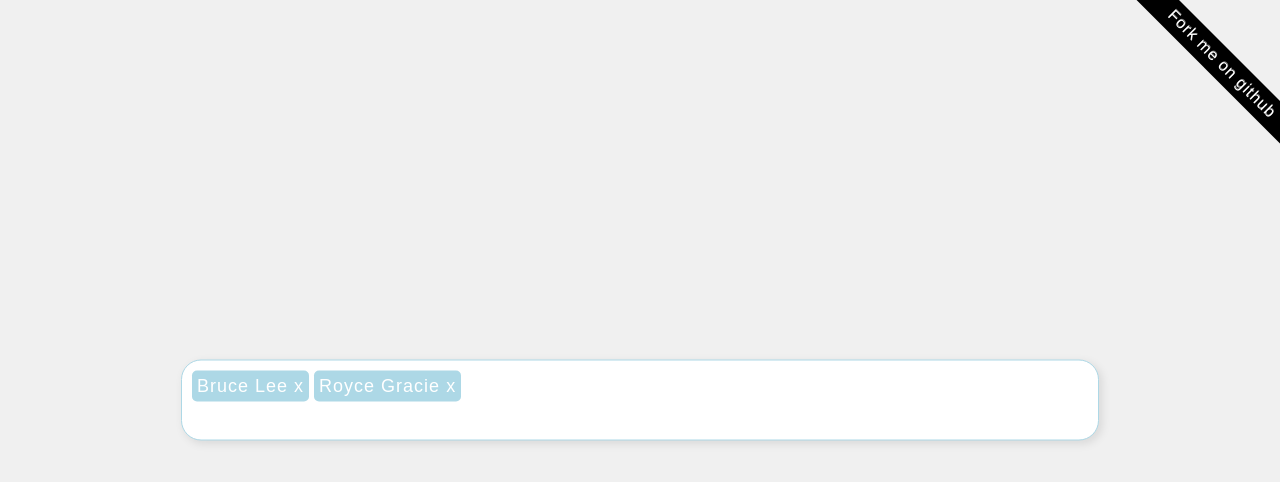
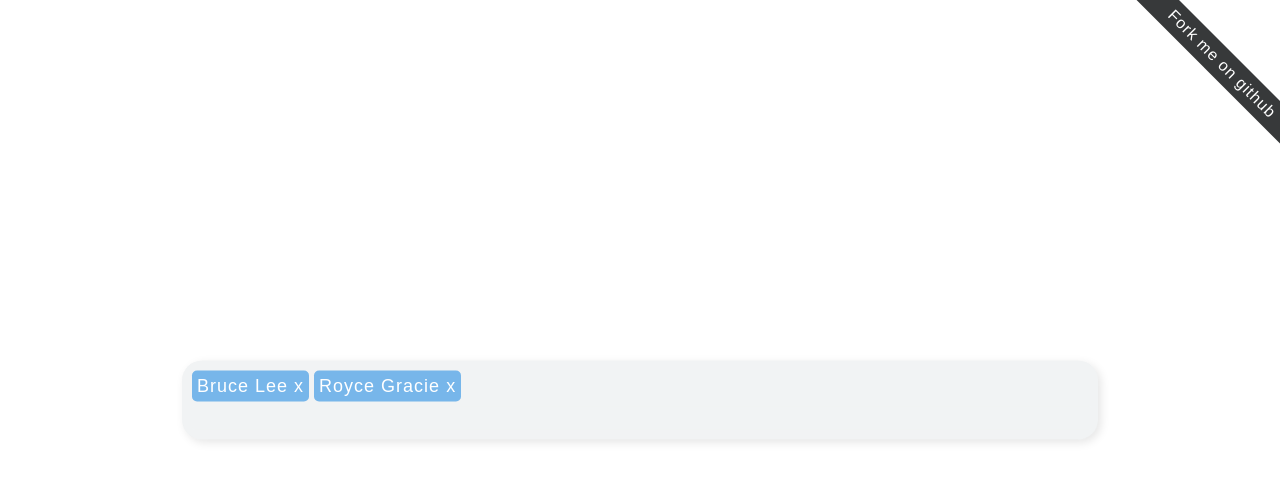
Before and after one commit to leekevinyg/react-tag-input, a React app: page / in a window 1280 px wide. Shown: the top 482 px of the page. Built offline with nearby package versions, Linux system fonts and the light colour scheme.

Commit message:
use borderless design

```diff
--- a/public/index.html
+++ b/public/index.html
@@ -21,7 +21,7 @@
     -->
     <title>React App</title>
   </head>
-  <body style='background: #f0f0f0;'>
+  <body>
     <noscript>
       You need to enable JavaScript to run this app.
     </noscript>
--- a/src/examples/App.js
+++ b/src/examples/App.js
@@ -26,7 +26,7 @@
     right:-114px;
     transform-origin: top left;
     transform: rotate(45deg);
-    background-color: black;
+    background-color: #37393A;
 `;
 
 const GithubRibbonLink = styled.a`
@@ -35,7 +35,6 @@
     color: #fff;
     font-size: 0.8em;
     letter-spacing: 0.06em;
-    text-shadow: 0 -1px #777;
     text-decoration: none;
     text-align: center;
     line-height: 30px;
--- a/src/lib/styled/Input.js
+++ b/src/lib/styled/Input.js
@@ -1,19 +1,19 @@
 import styled from 'styled-components'
 
 const Input = styled.input`
-  background: white;
+  background: #F1F3F4;
   border: none;
   border-radius: 3px;
   outline: none;
   font-size: large;
   display: inline-block;
   width: 100%;
+  color: #69626D;
   font-weight: 400;
-  color: gray;
   &::-webkit-input-placeholder {
     font-weight: 100;
     font-style: italic;
-    color: gray;
+    color: #69626D;
   }
 `;
 
--- a/src/lib/styled/Tag.js
+++ b/src/lib/styled/Tag.js
@@ -2,9 +2,10 @@
 
 const Tag = styled.span`
     float: left;
-    background: lightblue;
+    background: #77B6EA;
+    color: #69626D;
+    border-radius: 5px;
     color: white;
-    border-radius: 5px;
     padding: 5px;
     margin: 0 5px 5px 0;
     letter-spacing: 1px;
--- a/src/lib/styled/Wrapper.js
+++ b/src/lib/styled/Wrapper.js
@@ -1,8 +1,7 @@
 import styled from 'styled-components'
 
 const Wrapper = styled.div`
-  background: white;
-  border: 1px solid lightblue;
+  background: #F1F3F4;
   box-shadow: 3px 3px 10px rgba(0,0,0, 0.1);
   font-family: 'Hind', sans-serif;
   font-weight: 400;
```
Also changed, not shown: README.md.
